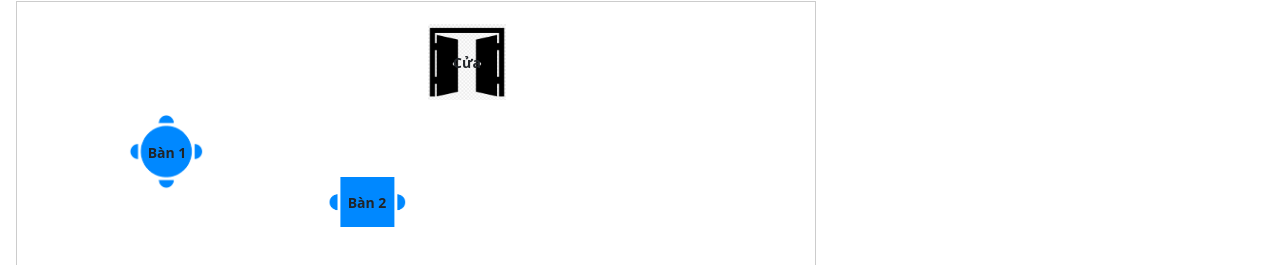
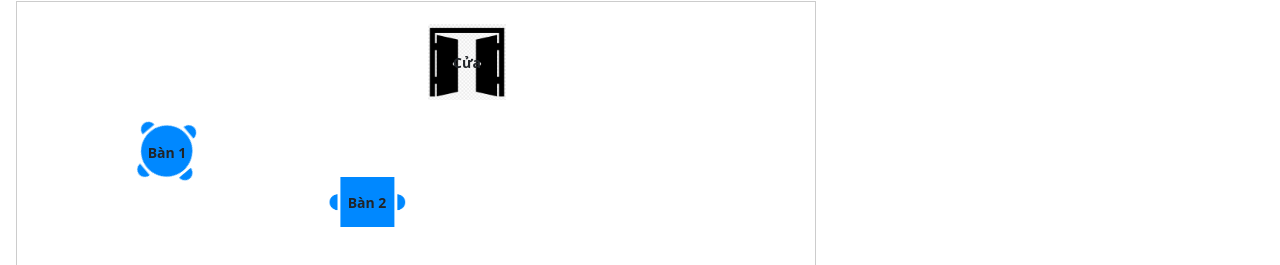
Before and after one commit to VietAn-FE/TruePosTable, a plain HTML site: page index.html in a window 1280 px wide. Shown: the part 241-506 px from the top of the page. Drawn offline with nearby package versions, Linux system fonts and the light colour scheme.

Commit message:
update gd

```diff
--- a/index.html
+++ b/index.html
@@ -226,7 +226,7 @@
         $(document).ready(() => {
             $('#btn-set-size').click();
             area.loadItems([
-                { "type": "table", "x": 100, "y": 100, "name": "Bàn 1", "seats": 4, "shape": "circle" },
+                { "type": "table", "x": 100, "y": 100, "name": "Bàn 1", "seats": 4, "shape": "circle", 'rotation':50 },
                 { "type": "table", "x": 300, "y": 150, "name": "Bàn 2", "seats": 2, "shape": "square" },
                 { "type": "door", "x": 400, "y": 10, "name": "Cửa" }
             ]);
```
Also changed, not shown: table.js (+4 -4 lines).
